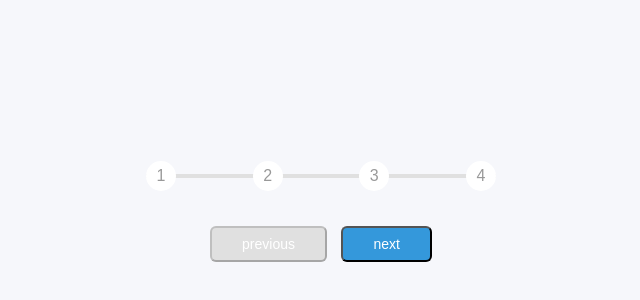
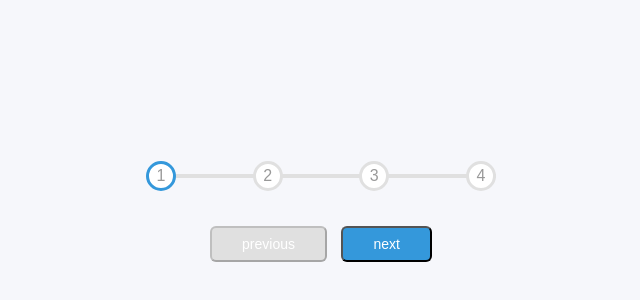
Before and after one commit to mustafa-rostom/50-Projects, a plain HTML site: page day 2/index.html in a window 1280 px wide. Shown: the part 186-486 px from the top of the page, without its empty margins (319-959 px from the left). Drawn offline with Linux system fonts and the light colour scheme; a web font is replaced by a local one.

```diff
--- a/day 2/style.css
+++ b/day 2/style.css
@@ -70,16 +70,12 @@
     display: flex;
     justify-content: center;
     align-items: center;
-    border: 3px solid --line-border-empty;
+    border: 3px solid #e0e0e0;
     transition: 0.4s ease;
 }
 
 .circle.active {
-    border-color: red;
-}
-
-.active {
-    border-color: red;
+    border-color: var(--line-border-fill);
 }
 
 .btn {
```
